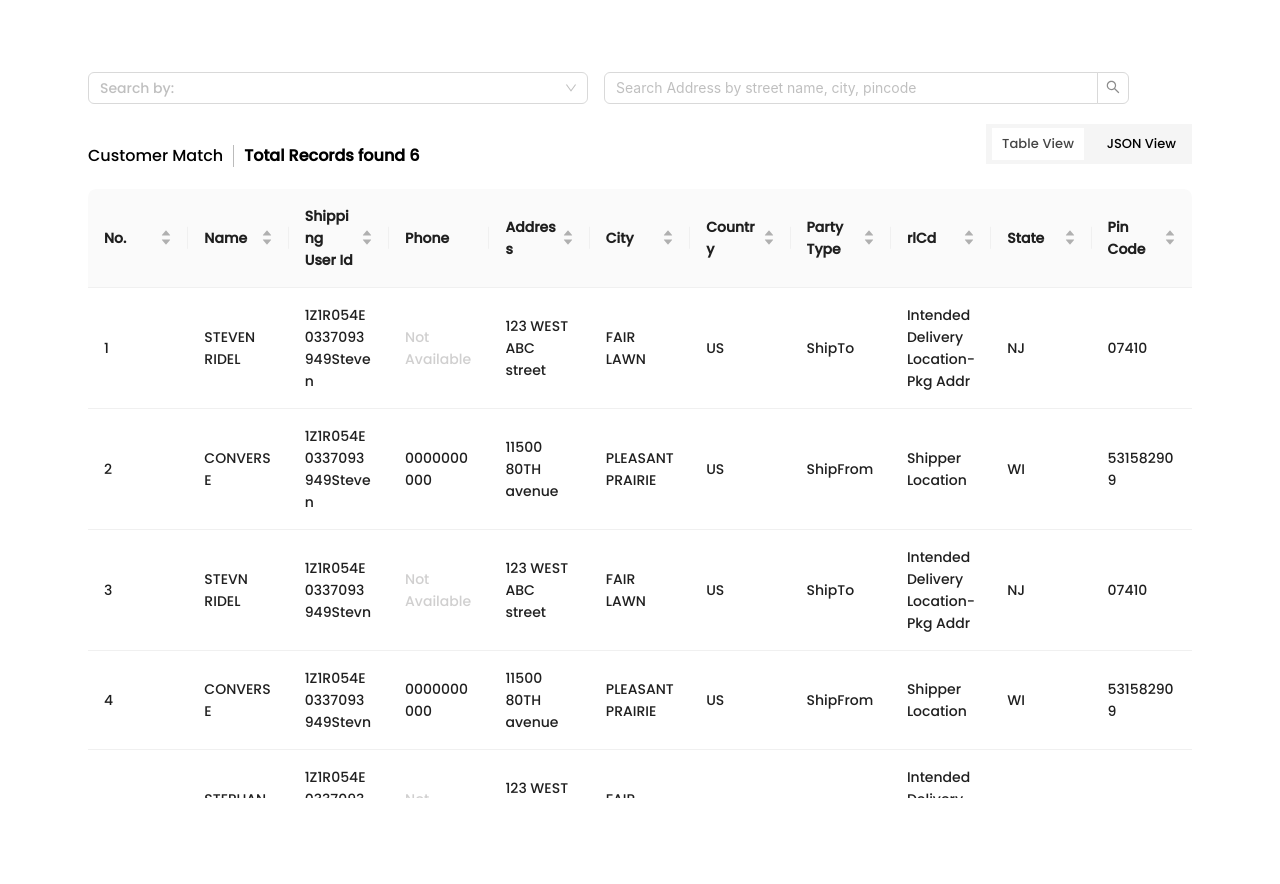
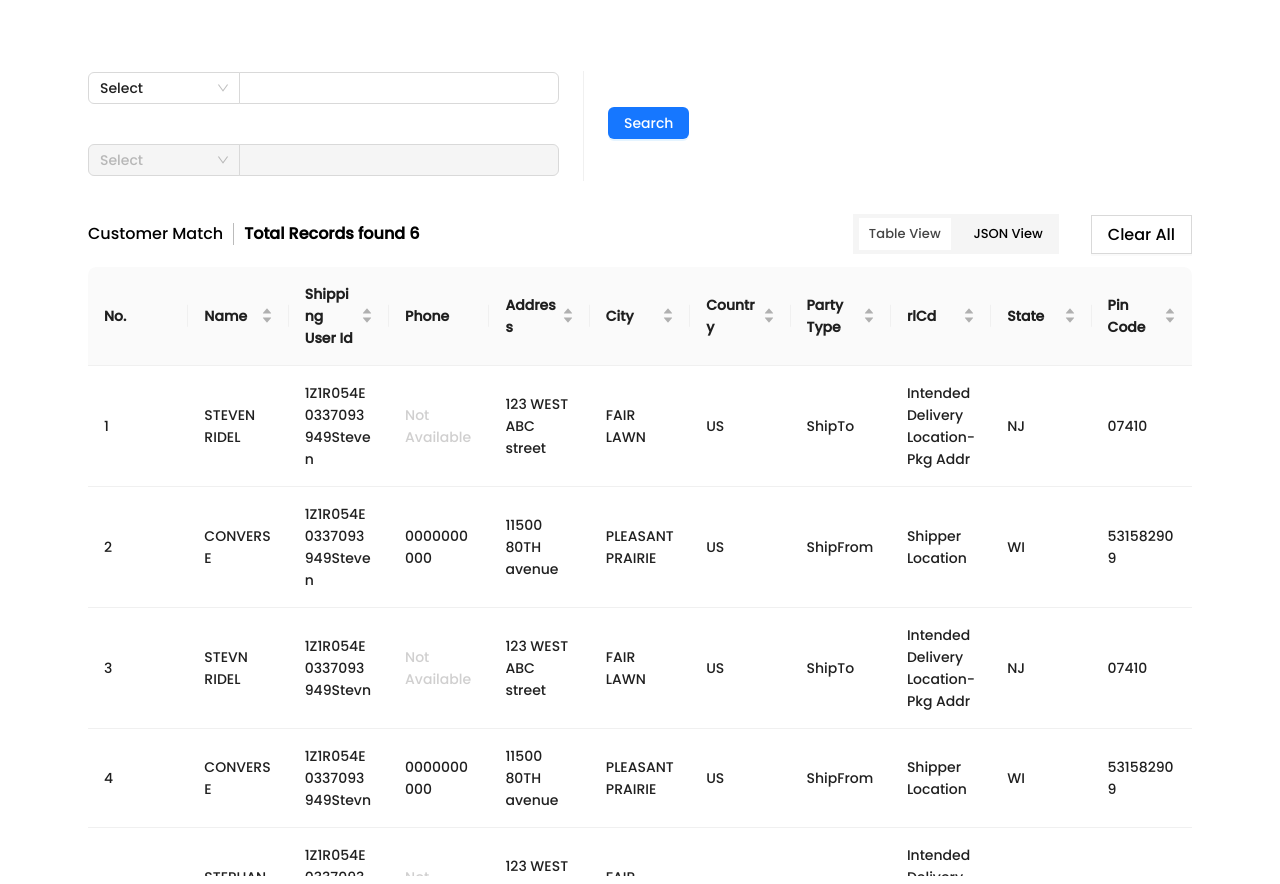
Before and after one commit to sinchana-p-iVoyant/feature-search-ui, a React (Vite) app: page / in a window 1280 px wide. Before the commit the page ends 806 px from the top, so only its background shows below. Built offline with nearby package versions, Linux system fonts and the light colour scheme; data requests are answered from the project's data file.

Commit message:
Updated UI

```diff
--- a/package.json
+++ b/package.json
@@ -12,7 +12,7 @@
   "dependencies": {
     "@ant-design/icons": "^5.2.6",
     "@reduxjs/toolkit": "^2.0.1",
-    "antd": "^5.12.4",
+    "antd": "^5.12.5",
     "dotenv": "^16.3.1",
     "react": "^18.2.0",
     "react-dom": "^18.2.0",
--- a/src/components/SearchUI.css
+++ b/src/components/SearchUI.css
@@ -39,6 +39,23 @@
   width: 198px;
   height: 32px;
   cursor: pointer;
+  margin-right: 32px;
+}
+.clear-btn {
+  color: black;
+  border: 1px solid rgba(0, 0, 0, 0.15);
+  background: #FFF;
+  box-shadow: 0px 2px 0px 0px rgba(0, 0, 0, 0.02);
+  padding: 6px 16px;
+  cursor: pointer;
+}
+.clear-btn:hover {
+  color: #040404;
+  border: 1px solid rgba(0, 0, 0, 0.15);
+  background-color: #F5F5F5;
+  box-shadow: 0px 2px 0px 0px rgba(0, 0, 0, 0.02);
+  padding: 6px 16px;
+  cursor: pointer;
 }
 .toggle-container div {
   margin: 10px 2px;
@@ -60,6 +77,13 @@
   display: flex;
   flex-direction: row;
   justify-content: space-between;
+  align-items: center;
+}
+.btns-container {
+  display: flex;
+  flex-direction: row;
+  justify-content: space-between;
+  align-items: center;
 }
 .text-btn-container h4 {
   font-weight: 400;
@@ -87,3 +111,10 @@
   height: 22px;
   width: 1px;
 }
+.select-search-inputs {
+  display: flex;
+  flex-direction: column;
+}
+.each-field:nth-of-type(1) {
+  margin-bottom: 40px;
+}
--- a/src/components/SearchUI.less
+++ b/src/components/SearchUI.less
@@ -47,6 +47,25 @@
     width: 198px;
     height: 32px;
     cursor: pointer;
+    margin-right: 32px;
+}
+
+.clear-btn {
+    color: black;
+    border: 1px solid rgba(0, 0, 0, 0.15);
+    background: #FFF;
+    box-shadow: 0px 2px 0px 0px rgba(0, 0, 0, 0.02);
+    padding: 6px 16px;
+    cursor: pointer;
+
+}
+.clear-btn:hover {
+    color: rgb(4, 4, 4);
+    border: 1px solid rgba(0, 0, 0, 0.15);
+    background-color: #F5F5F5;
+    box-shadow: 0px 2px 0px 0px rgba(0, 0, 0, 0.02);
+    padding: 6px 16px;
+    cursor: pointer;
 }
 
 .toggle-container div {
@@ -71,6 +90,14 @@
     display: flex;
     flex-direction: row;
     justify-content: space-between;
+    align-items: center;
+}
+
+.btns-container {
+    display: flex;
+    flex-direction: row;
+    justify-content: space-between;
+    align-items: center;
 }
 
 .text-btn-container h4 {
@@ -103,3 +130,14 @@
     width: 1px;
 
 }
+
+// ----------
+
+.select-search-inputs {
+    display: flex;
+    flex-direction: column;
+}
+
+.each-field:nth-of-type(1) {
+    margin-bottom: 40px;
+}
--- a/src/components/SearchUI.tsx
+++ b/src/components/SearchUI.tsx
@@ -1,5 +1,5 @@
 import React, { useEffect, useState } from 'react'
-import { Table, Input, Select } from 'antd';
+import { Table, Input, Select, Space, Divider, Button } from 'antd';
 import type { ColumnsType } from 'antd/es/table';
 import { ShipmentDataItem, ResultObject } from '../App'
 import MonacoEditor from 'react-monaco-editor';
@@ -26,11 +26,11 @@ const columns: ColumnsType<DataType> = [
     title: 'No.',
     dataIndex: 'key',
     key: 'name',
-    sorter: (a: DataType, b: DataType) => {
-      const keyA = typeof a.key === 'string' ? a.key : '';
-      const keyB = typeof b.key === 'string' ? b.key : '';
-      return keyA.length - keyB.length;
-    }
+    // sorter: (a: DataType, b: DataType) => {
+    //   const keyA = typeof a.key === 'string' ? a.key : '';
+    //   const keyB = typeof b.key === 'string' ? b.key : '';
+    //   return keyA.length - keyB.length;
+    // }
   },
   {
     title: 'Name',
@@ -123,54 +123,69 @@ const [searchQuery, setSearchQuery] = useState<string>('');
       value: 'shipperUserId',
       label: 'Shipper User Id',
     },
+  ]
+
+  const secondSearchOptions = [
     {
-      value: 'addressLn1',
+      value: 'phone',
+      label: 'Phone No',
+    },
+    {
+      value: 'email',
+      label: 'Email',
+    },
+    {
+      value: 'address',
       label: 'Address',
+    },
+    {
+      value: 'accountNo',
+      label: 'Account No',
     }
   ]
 
-  const namesArray = originalData.map((data, i) => {
-    return {
-      key: data.name + i,
-      value: data.name,
-      label: data.name
-    }
-  })
+  // const namesArray = originalData.map((data, i) => {
+  //   return {
+  //     key: data.name + i,
+  //     value: data.name,
+  //     label: data.name
+  //   }
+  // })
 
-  const shipperUserIdArrays = originalData.map((data, i) => {
-    return {
-      key: data.trackingId + i,
-      value: data.trackingId,
-      label: data.trackingId
-    }
-  })
+  // const shipperUserIdArrays = originalData.map((data, i) => {
+  //   return {
+  //     key: data.trackingId + i,
+  //     value: data.trackingId,
+  //     label: data.trackingId
+  //   }
+  // })
 
-  const addressArray = originalData.map((data, i) => {
-    return {
-      key: data.addressLn1 + i,
-      value: data.addressLn1,
-      label: data.addressLn1
-    }
-  })
+  // const addressArray = originalData.map((data, i) => {
+  //   return {
+  //     key: data.addressLn1 + i,
+  //     value: data.addressLn1,
+  //     label: data.addressLn1
+  //   }
+  // })
 
-  let firstOptions = firstSearchOptions;
+  // let firstOptions = firstSearchOptions;
 
-  searchOne.map(option => {
-    switch (option) {
-    case 'name':
-      firstOptions = namesArray;
-      break;
-    case 'shipperUserId':
-      firstOptions = shipperUserIdArrays;
-      break;
-    case 'addressLn1':
-      firstOptions = addressArray;
-      break;
-    default:
-      firstOptions = firstSearchOptions;
-      break;
-  }
-  })
+  // searchOne.map(option => {
+  //   switch (option) {
+  //   case 'name':
+  //     firstOptions = namesArray;
+  //     break;
+  //   case 'shipperUserId':
+  //     firstOptions = shipperUserIdArrays;
+  //     break;
+  //   case 'addressLn1':
+  //     firstOptions = addressArray;
+  //     break;
+  //   default:
+  //     firstOptions = firstSearchOptions;
+  //     break;
+  // }
+  // })
 
   const onChangeOne = (value: string[]) => {
     setSearchOne(value);
@@ -248,7 +263,37 @@ const [searchQuery, setSearchQuery] = useState<string>('');
   return (
     <div>
       <div className='inputs-container'>
-          <Select
+        <div className="select-search-inputs">
+          <div className='each-field'>
+            <Space.Compact >
+              <Select style={{ borderRadius: '0 !important', width: '230px' }} defaultValue="Select" options={firstSearchOptions} />
+              <Input defaultValue="" />
+            </Space.Compact>
+          </div>
+          <div className='each-field'>
+            <Space.Compact>
+              <Select
+                disabled={true}
+                defaultValue="Select"
+                options={secondSearchOptions}
+                style={{ borderRadius: 0, width: '230px' }} />
+              <Input
+                disabled={true}
+                defaultValue="" />
+            </Space.Compact>
+          </div>
+        </div>
+
+        <Divider orientation='right' type='vertical' style={{ height: '110px' }}/>
+
+        <Button
+          style={{ marginTop: '35px' }}
+          type="primary" >
+          Search
+        </Button>
+
+
+          {/* <Select
             className='select-box'
             showSearch
             mode='tags'
@@ -256,7 +301,7 @@ const [searchQuery, setSearchQuery] = useState<string>('');
             optionFilterProp="children"
             onChange={onChangeOne}
             options={firstOptions}
-          />
+        />
 
           <Search
             disabled= {hasShipperUserId}
@@ -265,7 +310,8 @@ const [searchQuery, setSearchQuery] = useState<string>('');
             onSearch={handleSearch}
             style={{ height: '9px' }}
             onChange={(e) => setSearchQuery(e.target.value)}
-          />
+        />   */}
+
 
       </div>
 
@@ -276,9 +322,12 @@ const [searchQuery, setSearchQuery] = useState<string>('');
             <div></div>
             <p>Total Records found {filteredData.length}</p>
           </div>
-          <div className='toggle-container'>
-            <div className={table === 'table' ? `active` : ``} onClick={() => setTable('table')}>Table View</div>
-            <div className={table === 'json' ? `active` : ``} onClick={() => setTable('json')}>JSON View</div>
+          <div className='btns-container'>
+            <div className='toggle-container'>
+              <div className={table === 'table' ? `active` : ``} onClick={() => setTable('table')}>Table View</div>
+              <div className={table === 'json' ? `active` : ``} onClick={() => setTable('json')}>JSON View</div>
+            </div>
+            <div className='clear-btn'>Clear All</div>
           </div>
         </div>
         {result}
```
Also changed, not shown: 1 other file (tests, documents, lock files or other folders).
